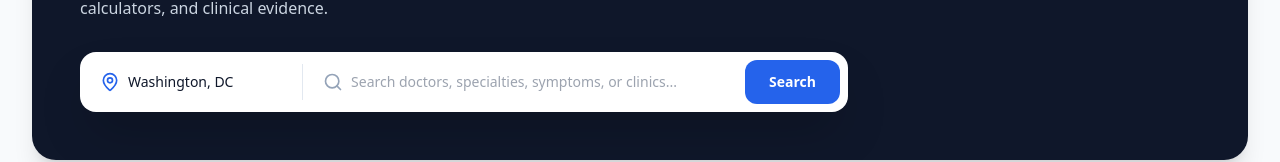
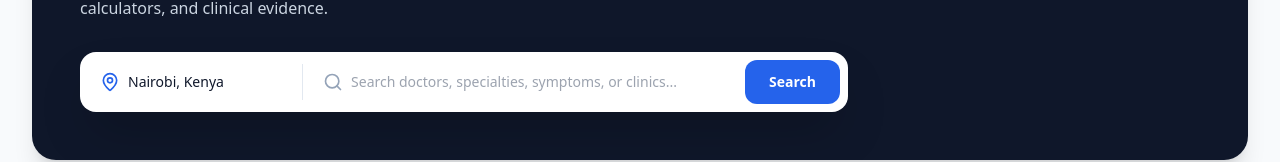
Before and after one commit to mugwe88-ops/MedicareAI, a Next.js app in the folder frontend/: page / in a window 1280 px wide. Shown: the part 327-489 px from the top of the page. Built offline with nearby package versions, Linux system fonts and the light colour scheme.

Commit message:
feat: update doctor dashboard with unified workflow and modals

```diff
--- a/frontend/app/page.tsx
+++ b/frontend/app/page.tsx
@@ -175,7 +175,7 @@ export default function LandingPage() {
                       type="text"
                       aria-label="Location"
                       placeholder="Location"
-                      defaultValue="Washington, DC"
+                      defaultValue="Nairobi, Kenya"
                       className="w-full text-xs sm:text-sm font-medium focus:outline-none bg-transparent"
                     />
                   </div>
```
